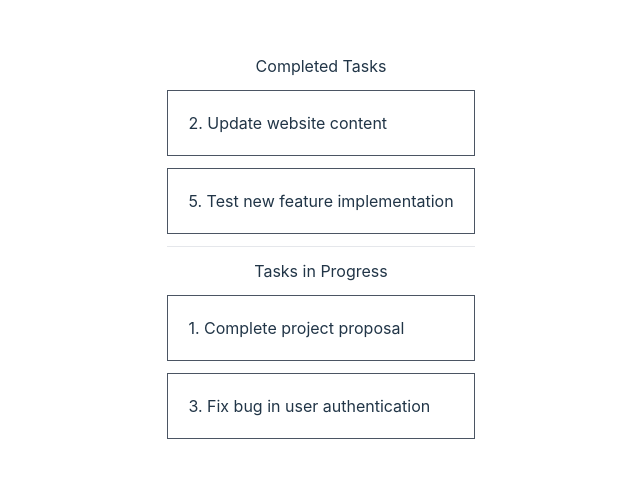
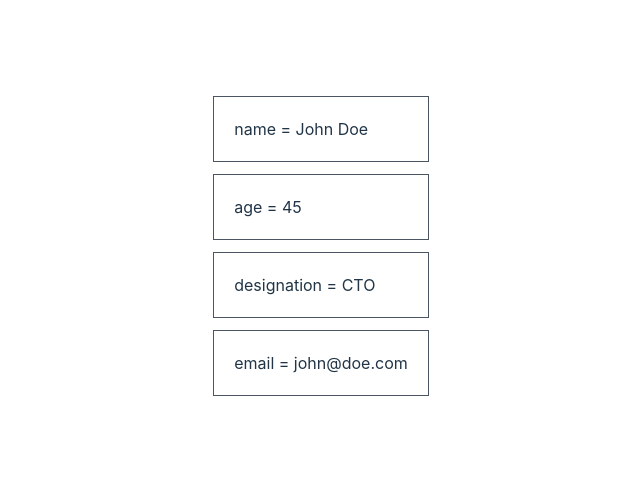
Before and after one commit to LearnWithHasinHayder/vue-loop, a Vue app: page / in a window 1280 px wide. Shown: the part 154-632 px from the top of the page, without its empty margins (319-959 px from the left). Built offline with nearby package versions, Linux system fonts and the light colour scheme.

Commit message:
Episode 03 Code

```diff
--- a/src/App.vue
+++ b/src/App.vue
@@ -7,29 +7,24 @@ const tasks = [
   { id: 5, title: "Test new feature implementation", status: "Completed" },
 ];
 
-function getCompletedTasks(){
-  return tasks.filter(task=>"Completed"==task.status)
+const person = {
+  name: "John Doe",
+  age: "45",
+  designation: "CTO",
+  email: "john@doe.com"
 }
 
-function getTasksInProgress(){
-  return tasks.filter(task=>"In Progress"==task.status)
-}
+
 </script>
 
 <template>
   <section class="mx-auto container">
     <section class="mx-auto container space-y-3">
-        <!-- <div class="p-5 border border-gray-600 text-left" v-for="(task,index) in tasks" :key="index">{{ task.id }}. {{ task.title }}</div> -->
-        <!-- <div class="p-5 border border-gray-600 text-left" v-for="(task,index) in tasks" :key="task.id">{{ task.id }}. {{ task.title }}</div> -->
-        <h2>Completed Tasks</h2>
-        <div class="p-5 border border-gray-600 text-left" v-for="(task,index) in getCompletedTasks()" :key="task.id">{{ task.id }}. {{ task.title }}</div>
-        <hr>
-        <h2>Tasks in Progress</h2>
-        <div class="p-5 border border-gray-600 text-left" v-for="(task,index) in getTasksInProgress()" :key="task.id">{{ task.id }}. {{ task.title }}</div>
+      <!-- <div class="p-5 border border-gray-600 text-left" v-for="(task, index) in tasks" :key="index">{{ task.id }} - {{task.title}} </div> -->
+      <div class="p-5 border border-gray-600 text-left" v-for="(value, property, index) in person" :key="property">{{ property }} = {{ value }}</div>
+
     </section>
   </section>
 </template>
 
-<style scoped>
-
-</style>
+<style scoped></style>
```
